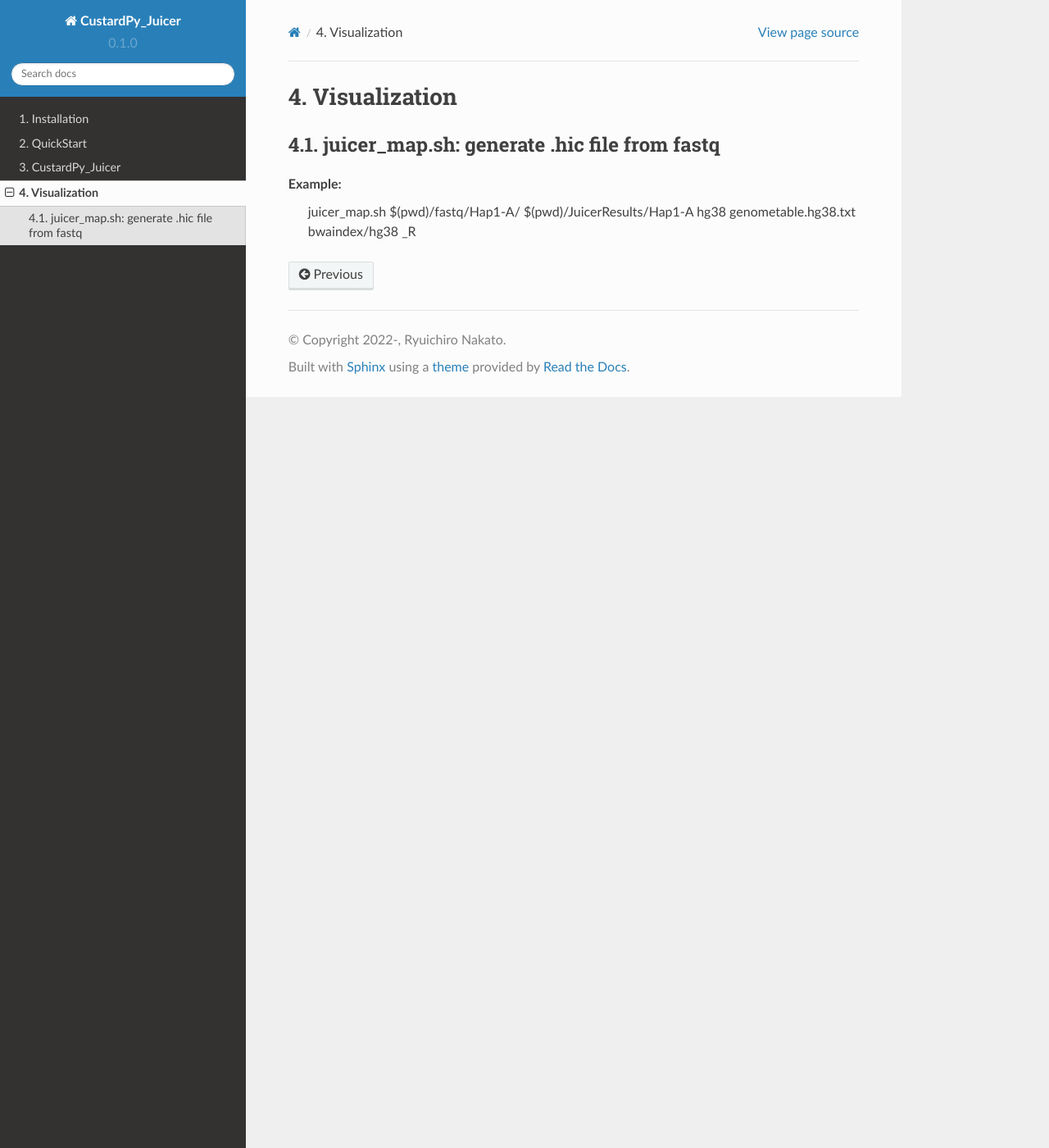
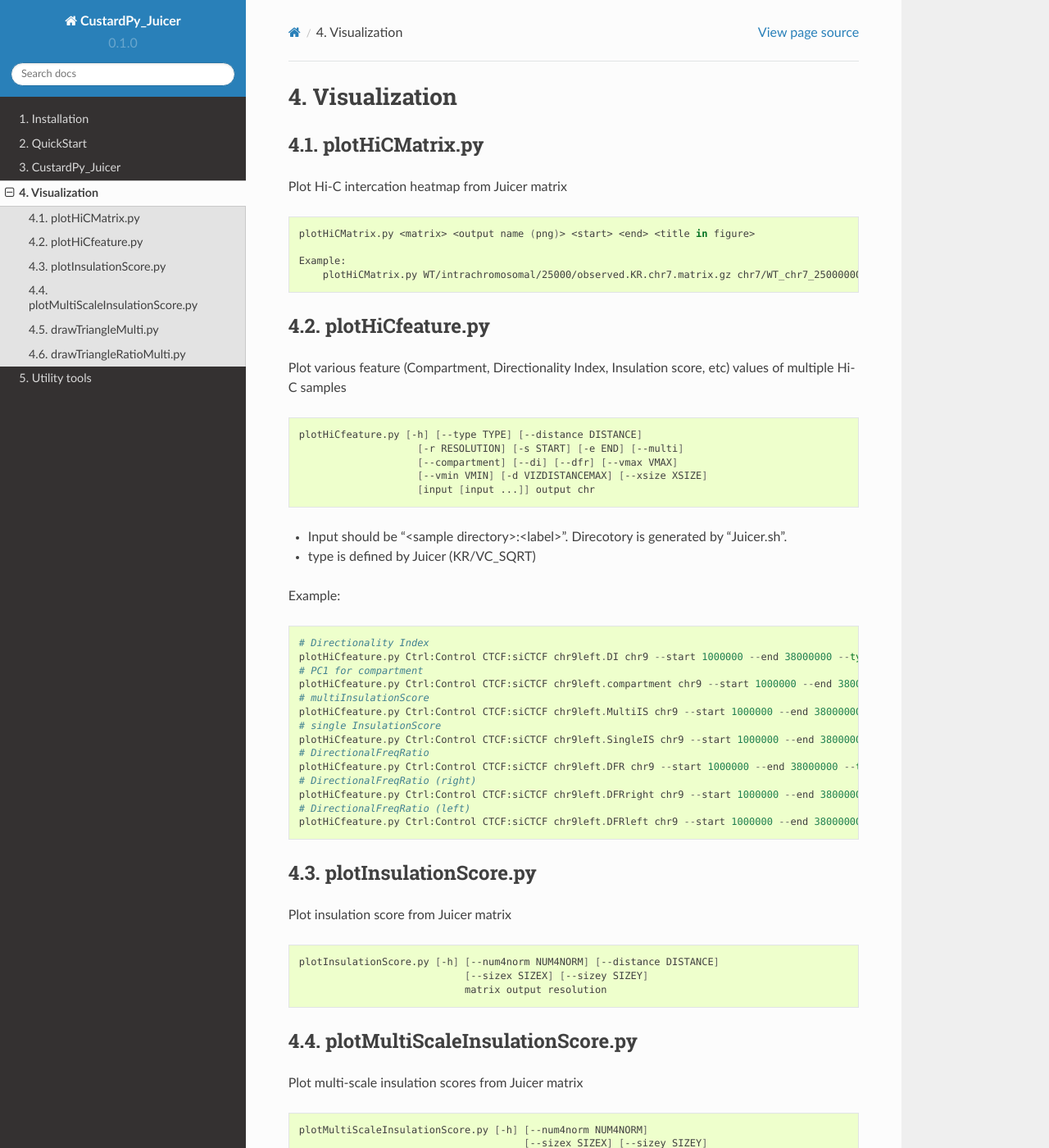
Before and after one commit to rnakato/Docker_CustardPy, a Sphinx documentation site: the page built from docs/content/Visualization.rst, in a window 1280 px wide and 1400 px high. Shown: the whole window at 82% size. Built offline with Sphinx 7.4.7 and the Read the Docs theme 2.0.0, drawn with Linux system fonts in a browser that asks for light colours; some of the changed text lies outside the part shown.

Commit message:
add Utils.rst Visualization.rst

```diff
--- a/docs/content/Visualization.rst
+++ b/docs/content/Visualization.rst
@@ -1,8 +1,90 @@
 Visualization
 ===============================
 
-juicer_map.sh: generate .hic file from fastq
+plotHiCMatrix.py
 ----------------------------------------------------------------
 
-Example:
-      juicer_map.sh $(pwd)/fastq/Hap1-A/ $(pwd)/JuicerResults/Hap1-A hg38 genometable.hg38.txt bwaindex/hg38 _R
+Plot Hi-C intercation heatmap from Juicer matrix
+
+.. code-block:: bash
+
+    plotHiCMatrix.py <matrix> <output name (png)> <start> <end> <title in figure>
+
+    Example:
+        plotHiCMatrix.py WT/intrachromosomal/25000/observed.KR.chr7.matrix.gz chr7/WT_chr7_25000000-31000000.png 25000000 31000000 WT
+
+
+plotHiCfeature.py
+------------------------------------------------------
+
+Plot various feature (Compartment, Directionality Index, Insulation score, etc) values of multiple Hi-C samples
+
+.. code-block:: bash
+
+     plotHiCfeature.py [-h] [--type TYPE] [--distance DISTANCE]
+                         [-r RESOLUTION] [-s START] [-e END] [--multi]
+                         [--compartment] [--di] [--dfr] [--vmax VMAX]
+                         [--vmin VMIN] [-d VIZDISTANCEMAX] [--xsize XSIZE]
+                         [input [input ...]] output chr
+
+- Input should be "<sample directory>:<label>". Direcotory is generated by "Juicer.sh".
+- type is defined by Juicer (KR/VC_SQRT)
+
+Example::
+
+     # Directionality Index
+     plotHiCfeature.py Ctrl:Control CTCF:siCTCF chr9left.DI chr9 --start 1000000 --end 38000000 --type VC_SQRT -d 5000000 --di
+     # PC1 for compartment
+     plotHiCfeature.py Ctrl:Control CTCF:siCTCF chr9left.compartment chr9 --start 1000000 --end 38000000 --type VC_SQRT -d 5000000 --compartment
+     # multiInsulationScore
+     plotHiCfeature.py Ctrl:Control CTCF:siCTCF chr9left.MultiIS chr9 --start 1000000 --end 38000000 --type VC_SQRT -d 5000000 --multi
+     # single InsulationScore
+     plotHiCfeature.py Ctrl:Control CTCF:siCTCF chr9left.SingleIS chr9 --start 1000000 --end 38000000 --type VC_SQRT -d 5000000
+     # DirectionalFreqRatio
+     plotHiCfeature.py Ctrl:Control CTCF:siCTCF chr9left.DFR chr9 --start 1000000 --end 38000000 --type VC_SQRT -d 5000000 --dfr
+     # DirectionalFreqRatio (right)
+     plotHiCfeature.py Ctrl:Control CTCF:siCTCF chr9left.DFRright chr9 --start 1000000 --end 38000000 --type VC_SQRT -d 5000000 --dfr_right
+     # DirectionalFreqRatio (left)
+     plotHiCfeature.py Ctrl:Control CTCF:siCTCF chr9left.DFRleft chr9 --start 1000000 --end 38000000 --type VC_SQRT -d 5000000 --dfr_left
+
+
+plotInsulationScore.py
+------------------------------------------------------
+
+Plot insulation score from Juicer matrix
+
+.. code-block:: bash
+
+     plotInsulationScore.py [-h] [--num4norm NUM4NORM] [--distance DISTANCE]
+                                 [--sizex SIZEX] [--sizey SIZEY]
+                                 matrix output resolution
+
+plotMultiScaleInsulationScore.py
+------------------------------------------------------
+
+Plot multi-scale insulation scores from Juicer matrix
+
+.. code-block:: bash
+
+     plotMultiScaleInsulationScore.py [-h] [--num4norm NUM4NORM]
+                                           [--sizex SIZEX] [--sizey SIZEY]
+                                           matrix output resolution
+
+drawTriangleMulti.py
+------------------------------------------------------
+
+Plot Interaction matrix from Juicer matrix
+
+.. code-block:: bash
+
+     drawTriangleMulti.py [input [input ...]] output region --type $type        # linear scale
+     drawTriangleMulti.py [input [input ...]] output region --type $type --log  # log scale
+
+drawTriangleRatioMulti.py
+------------------------------------------------------
+
+Plot Interaction ratio (from 2nd to the last samples divided by 1st sample).
+
+.. code-block:: bash
+
+     drawTriangleRatioMulti.py [input [input ...]] output region --type $type    # logratio
--- a/docs/index.rst
+++ b/docs/index.rst
@@ -17,6 +17,7 @@ Contents:
    content/QuickStart
    content/CustardPy_Juicer
    content/Visualization
+   content/Utils
 
 
 Citation:
```
Also changed, not shown: docs/content/CustardPy_Juicer.rst (+10 -0 lines), docs/content/Utils.rst (added, +53 -0 lines).
